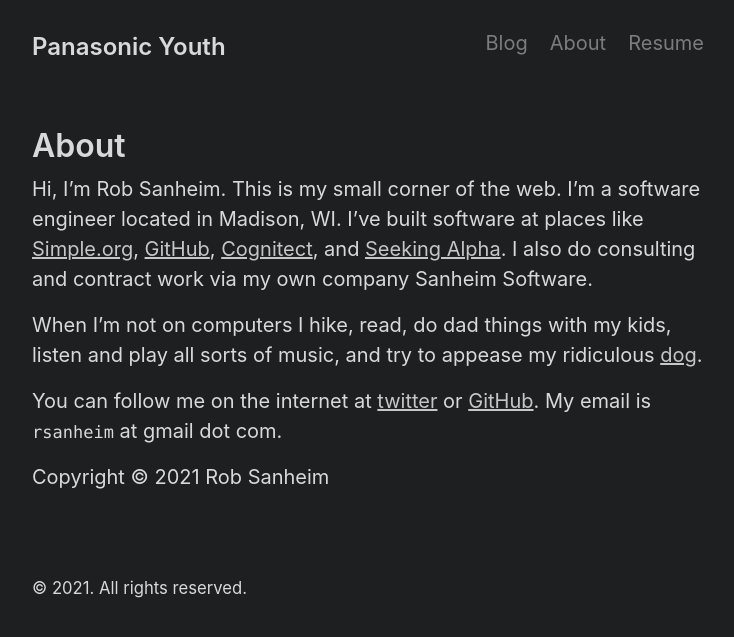
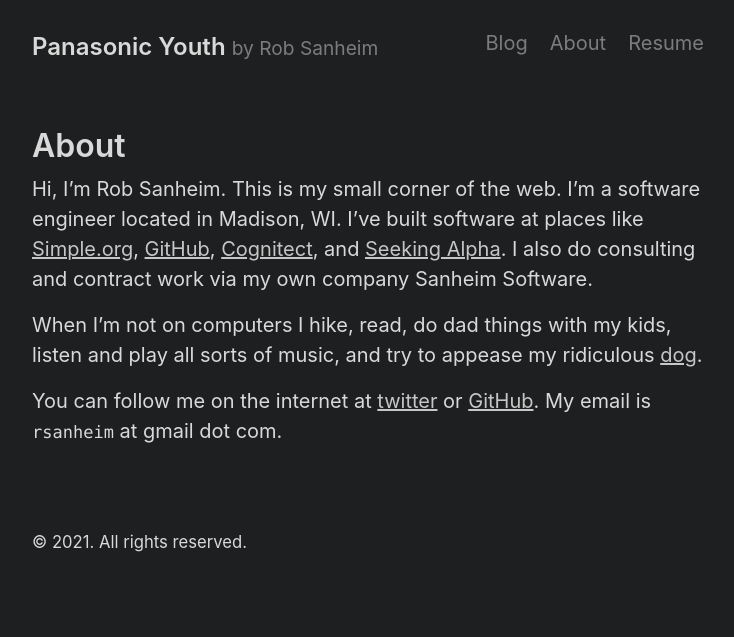
Before and after one commit to rsanheim/rsanheim.github.com, a Jekyll site: the page built from about.html, in a window 1280 px wide. Shown: the top 637 px of the page, without its empty margins (272-1006 px from the left). Built offline with Jekyll 4.4.1, drawn with Linux system fonts in a browser that asks for light colours.

Commit message:
bit of tweaks

```diff
--- a/_layouts/default.html
+++ b/_layouts/default.html
@@ -7,6 +7,8 @@
       <header class="masthead">
         <h2 class="masthead-title">
           <a href="{{ site.baseurl }}/" title="Home">{{ site.title }}</a>
+          <small class="author">by {{ site.author.name }}</small>
+
 
           <nav class="nav">
             {% for nav in site.nav %}
--- a/_sass/_masthead.scss
+++ b/_sass/_masthead.scss
@@ -6,6 +6,10 @@
   padding-top: var(--spacer);
   padding-bottom: var(--spacer);
   margin-bottom: var(--spacer-3);
+
+  .author {
+    font-size: 1.2rem;
+  }
 }
 
 .masthead-title {
--- a/about.html
+++ b/about.html
@@ -15,7 +15,3 @@ title: About
 <p>You can follow me on the internet at <a href="https://twitter.com/rsanheim">twitter</a> or
   <a href="https://github.com/rsanheim">GitHub</a>.  My email is <code class="highlighter-rouge">rsanheim</code> at gmail dot com.
 </p>
-
-<div id='footer'>
-  Copyright &copy; 2021 Rob Sanheim
-</div>
--- a/index.html
+++ b/index.html
@@ -1,6 +1,6 @@
 ---
 layout: default
-title:  Panasonic Youth - Rob Sanheim
+title:  Home
 ---
 
 <div class="posts">
```
